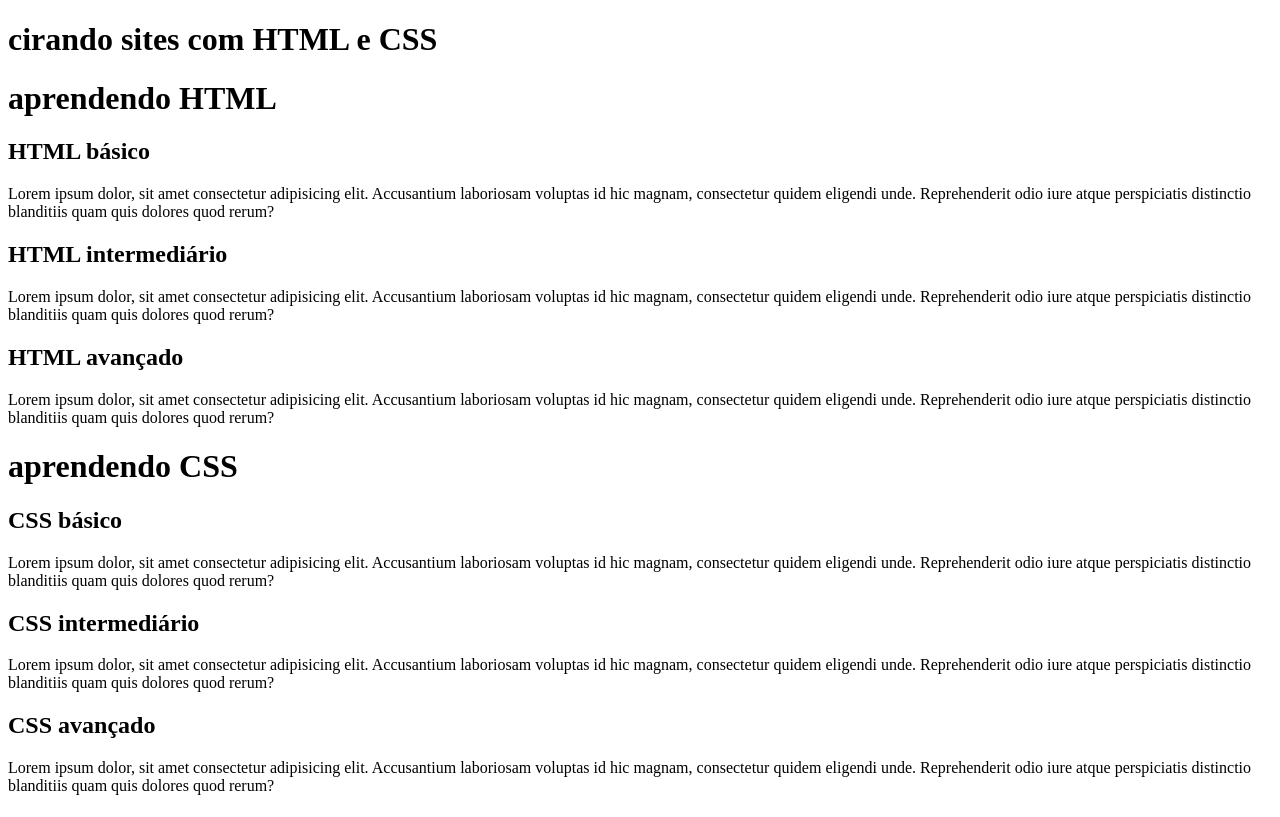
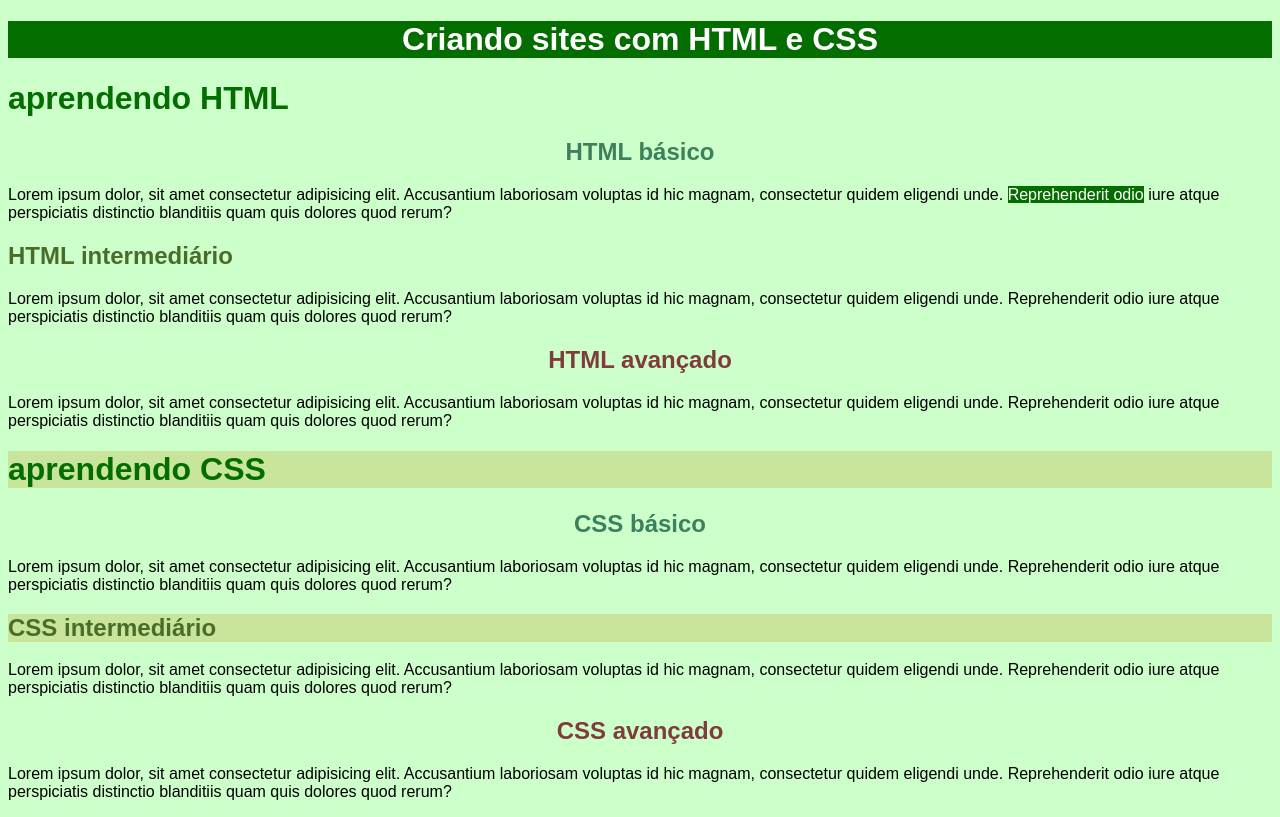
Before and after one commit to lucivandodecarvalho/HTML-CSS_01, a plain HTML site: page seletor01.html in a window 1280 px wide. Drawn offline with Linux system fonts and the light colour scheme.

Commit message:
atualização

```diff
--- a/seletor01.html
+++ b/seletor01.html
@@ -5,25 +5,26 @@
     <meta http-equiv="X-UA-Compatible" content="IE=edge">
     <meta name="viewport" content="width=device-width, initial-scale=1.0">
     <title>seletores personalizados</title>
+    <link rel="stylesheet" href="style.css">
 </head>
 <body>
-    <h1>cirando sites com HTML e CSS</h1>
+    <h1 id="principal">Criando sites com HTML e CSS</h1>
 
     <h1>aprendendo HTML</h1>
 
-        <h2>HTML básico</h2>
+        <h2 class="basico">HTML básico</h2>
+            <p>Lorem ipsum dolor, sit amet consectetur adipisicing elit. Accusantium laboriosam voluptas id hic magnam, consectetur quidem eligendi unde. <span id="principal">Reprehenderit odio</span> iure atque perspiciatis distinctio blanditiis quam quis dolores quod rerum?</p>
+         <h2 class="intermediario">HTML intermediário</h2>
             <p>Lorem ipsum dolor, sit amet consectetur adipisicing elit. Accusantium laboriosam voluptas id hic magnam, consectetur quidem eligendi unde. Reprehenderit odio iure atque perspiciatis distinctio blanditiis quam quis dolores quod rerum?</p>
-         <h2>HTML intermediário</h2>
-            <p>Lorem ipsum dolor, sit amet consectetur adipisicing elit. Accusantium laboriosam voluptas id hic magnam, consectetur quidem eligendi unde. Reprehenderit odio iure atque perspiciatis distinctio blanditiis quam quis dolores quod rerum?</p>
-         <h2>HTML avançado</h2>
+         <h2 class="avancado">HTML avançado</h2>
             <p>Lorem ipsum dolor, sit amet consectetur adipisicing elit. Accusantium laboriosam voluptas id hic magnam, consectetur quidem eligendi unde. Reprehenderit odio iure atque perspiciatis distinctio blanditiis quam quis dolores quod rerum?</p>
 
-    <h1>aprendendo CSS</h1>
-         <h2>CSS básico</h2>
+    <h1 class="destaque">aprendendo CSS</h1>
+         <h2 class="basico">CSS básico</h2>
             <p>Lorem ipsum dolor, sit amet consectetur adipisicing elit. Accusantium laboriosam voluptas id hic magnam, consectetur quidem eligendi unde. Reprehenderit odio iure atque perspiciatis distinctio blanditiis quam quis dolores quod rerum?</p>
-         <h2>CSS intermediário</h2>
+         <h2 class="intermediario destaque">CSS intermediário</h2>
             <p>Lorem ipsum dolor, sit amet consectetur adipisicing elit. Accusantium laboriosam voluptas id hic magnam, consectetur quidem eligendi unde. Reprehenderit odio iure atque perspiciatis distinctio blanditiis quam quis dolores quod rerum?</p>
-         <h2>CSS avançado</h2>
+         <h2 class="avancado">CSS avançado</h2>
             <p>Lorem ipsum dolor, sit amet consectetur adipisicing elit. Accusantium laboriosam voluptas id hic magnam, consectetur quidem eligendi unde. Reprehenderit odio iure atque perspiciatis distinctio blanditiis quam quis dolores quod rerum?</p>
 
 </body>
--- /dev/null
+++ b/style.css
@@ -0,0 +1,36 @@
+@charset "UTF-8";
+/*
+em HTML (id), em CSS (#)
+em HTML (class), em CSS (.)
+*/
+
+body{
+    background-color: rgb(205, 255, 203);
+    font-family: Arial, Helvetica, sans-serif;
+}
+h1{
+    color: rgb(4, 109, 0);
+}
+#principal {
+text-align: center;
+background-color: rgb(4, 109, 0);
+color: white;
+}
+h2{
+    color: rgb(73, 109, 41);
+}
+.basico{
+color: #3c805e;
+text-align: center;
+}
+.intremediario{
+color: #80793c;
+text-align: center;
+}
+.avancado{
+color: #803c3c;
+text-align: center;
+}
+.destaque{
+    background-color: #c5c56070;
+}
```
